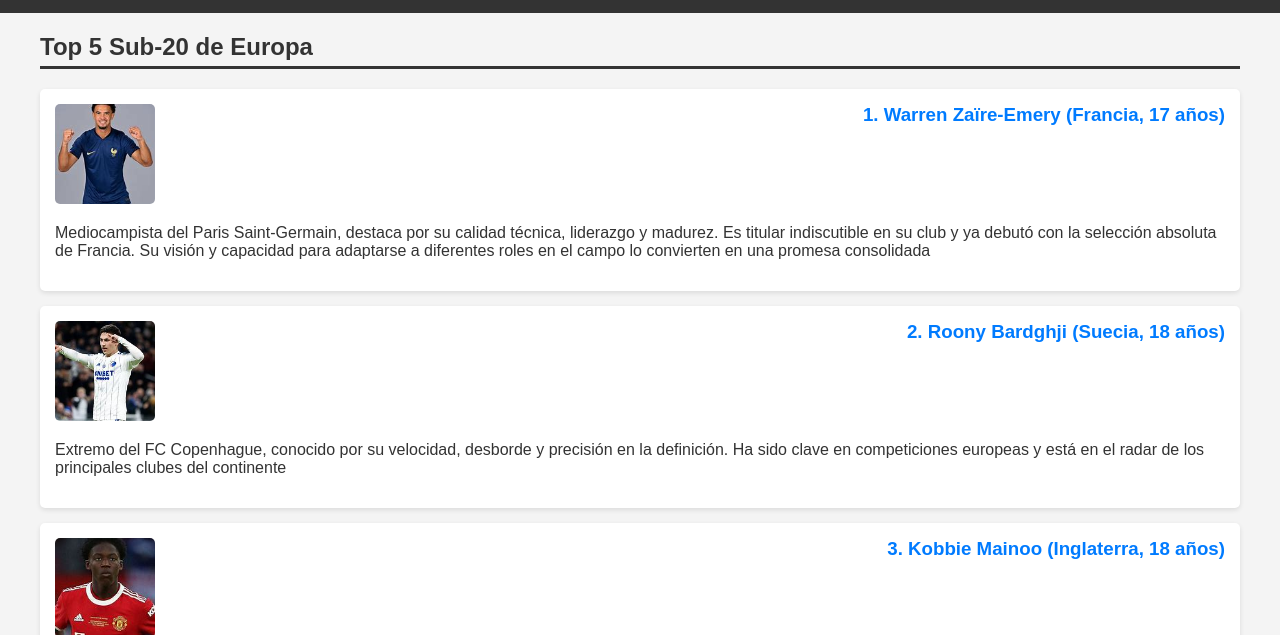
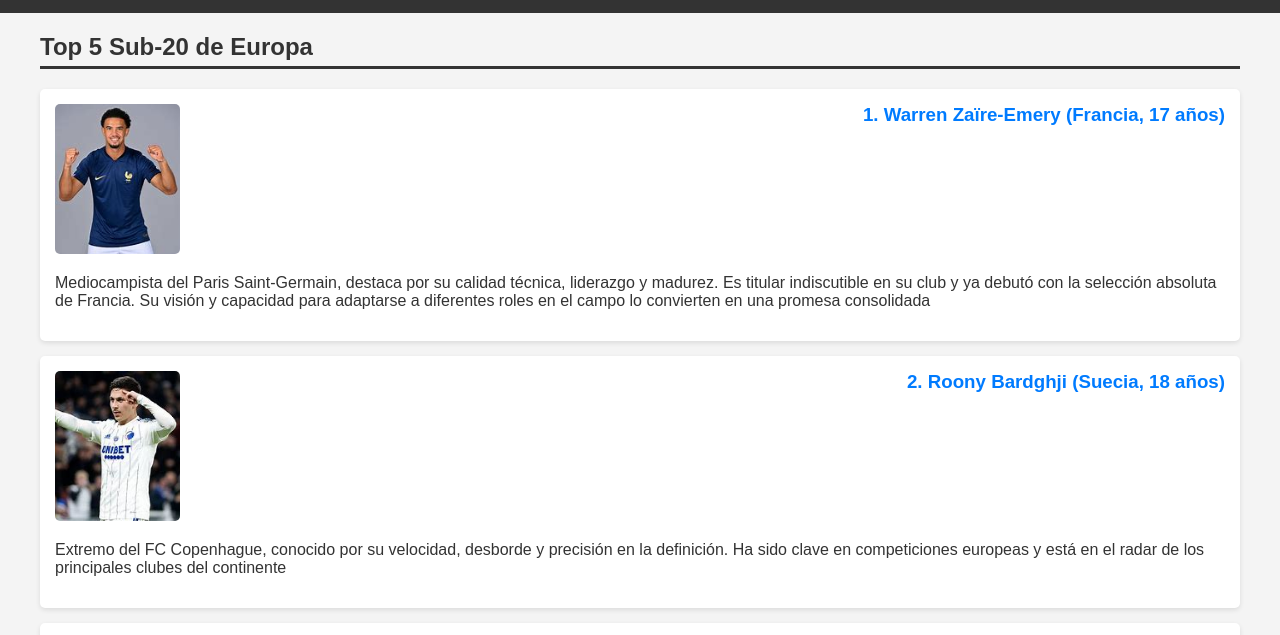
Before and after one commit to MoNSeF05/MoNSeF05.github.io, a plain HTML site: page index.html in a window 1280 px wide. Shown: the part 132-767 px from the top of the page. Drawn offline with Linux system fonts and the light colour scheme.

Commit message:
Add files via upload

```diff
--- a/estilo-jovenespromesas.css
+++ b/estilo-jovenespromesas.css
@@ -1,4 +1,4 @@
-body {
+ body {
     font-family: Arial, sans-serif;
     margin: 0;
     padding: 0;
@@ -70,8 +70,8 @@ article {
     box-shadow: 0 2px 5px rgba(0, 0, 0, 0.1);
 }
 article img {
-    width: 100px;
-    height: 100px;
+    width: 125px;
+    height: 150px;
     border-radius: 5px;
     margin-right: 15px;
     object-fit: cover;
```
